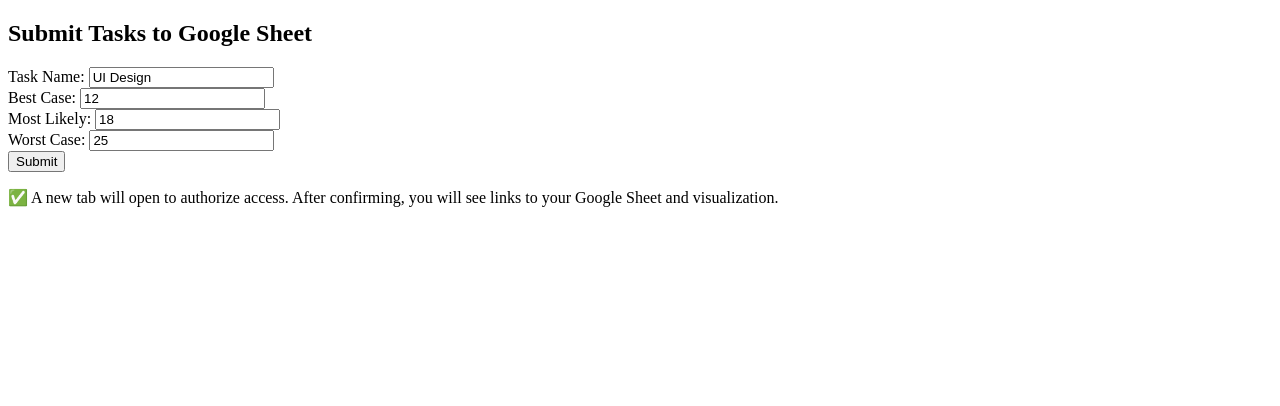
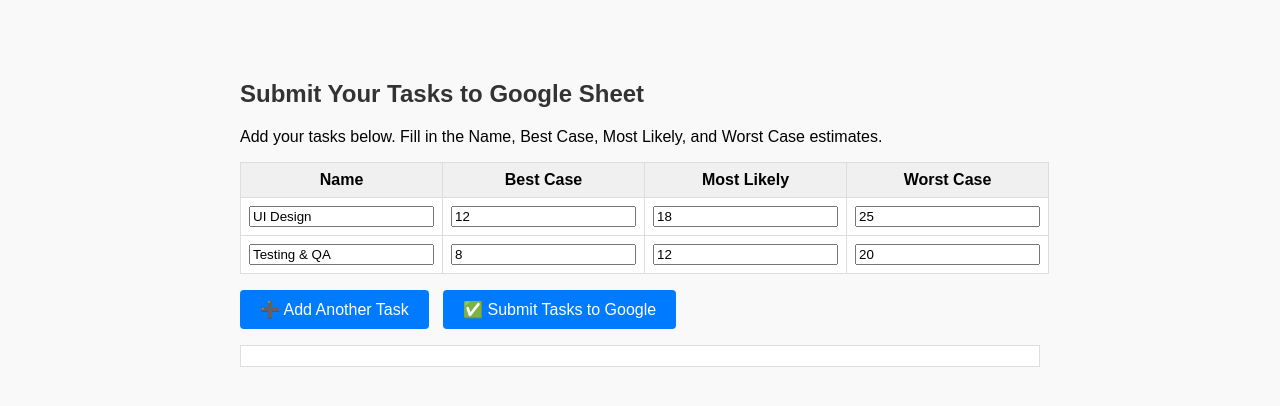
Before and after one commit to abeljstephen/pmc-submission, a plain HTML site: page index.html in a window 1280 px wide. Drawn offline with Linux system fonts and the light colour scheme.

Commit message:
Switch to pure HTML form submission for Google OAuth

```diff
--- a/index.html
+++ b/index.html
@@ -1,24 +1,143 @@
 <!DOCTYPE html>
 <html lang="en">
+<head>
+  <meta charset="UTF-8" />
+  <title>PMC Estimate Submission</title>
+  <style>
+    body {
+      font-family: Arial, sans-serif;
+      max-width: 800px;
+      margin: 40px auto;
+      padding: 20px;
+      background: #f9f9f9;
+    }
+    h2 {
+      color: #333;
+    }
+    table {
+      border-collapse: collapse;
+      width: 100%;
+      margin-bottom: 1em;
+      background: #fff;
+    }
+    th, td {
+      border: 1px solid #ddd;
+      padding: 8px;
+    }
+    th {
+      background: #f0f0f0;
+    }
+    button {
+      padding: 10px 20px;
+      font-size: 16px;
+      cursor: pointer;
+      margin-right: 10px;
+      background: #007bff;
+      color: white;
+      border: none;
+      border-radius: 4px;
+    }
+    #output {
+      margin-top: 1em;
+      padding: 10px;
+      background: #fff;
+      border: 1px solid #ddd;
+    }
+  </style>
+</head>
 <body>
-  <h2>Submit Tasks to Google Sheet</h2>
-  <form method="POST"
-        action="https://script.google.com/macros/s/AKfycbwcpoFjhgVr7kEKi7kdwCIzR_hSOcLetF1jqh8xbaBE7WpFQyv5b1xWi9L4JdcPPHd7/exec"
-        target="_blank">
-    <label>Task Name:
-      <input name="tasks[0][taskName]" value="UI Design">
-    </label><br>
-    <label>Best Case:
-      <input name="tasks[0][bestCase]" value="12">
-    </label><br>
-    <label>Most Likely:
-      <input name="tasks[0][mostLikely]" value="18">
-    </label><br>
-    <label>Worst Case:
-      <input name="tasks[0][worstCase]" value="25">
-    </label><br>
-    <button type="submit">Submit</button>
-  </form>
-  <p>✅ A new tab will open to authorize access. After confirming, you will see links to your Google Sheet and visualization.</p>
+  <h2>Submit Your Tasks to Google Sheet</h2>
+  <p>Add your tasks below. Fill in the Name, Best Case, Most Likely, and Worst Case estimates.</p>
+
+  <table id="taskTable">
+    <thead>
+      <tr>
+        <th>Name</th>
+        <th>Best Case</th>
+        <th>Most Likely</th>
+        <th>Worst Case</th>
+      </tr>
+    </thead>
+    <tbody>
+      <tr>
+        <td><input type="text" value="UI Design" /></td>
+        <td><input type="number" value="12" /></td>
+        <td><input type="number" value="18" /></td>
+        <td><input type="number" value="25" /></td>
+      </tr>
+      <tr>
+        <td><input type="text" value="Testing & QA" /></td>
+        <td><input type="number" value="8" /></td>
+        <td><input type="number" value="12" /></td>
+        <td><input type="number" value="20" /></td>
+      </tr>
+    </tbody>
+  </table>
+
+  <button onclick="addRow()">➕ Add Another Task</button>
+  <button onclick="submitTasks()">✅ Submit Tasks to Google</button>
+
+  <div id="output"></div>
+
+  <script>
+    function addRow() {
+      const table = document.getElementById("taskTable").getElementsByTagName('tbody')[0];
+      const newRow = table.insertRow();
+      for (let i = 0; i < 4; i++) {
+        const cell = newRow.insertCell(i);
+        cell.innerHTML = '<input type="' + (i === 0 ? 'text' : 'number') + '" />';
+      }
+    }
+
+    function submitTasks() {
+      const rows = document.querySelectorAll("#taskTable tbody tr");
+      const tasks = [];
+      rows.forEach(row => {
+        const cells = row.querySelectorAll("input");
+        const name = cells[0].value.trim();
+        const best = parseFloat(cells[1].value);
+        const most = parseFloat(cells[2].value);
+        const worst = parseFloat(cells[3].value);
+        if (name && !isNaN(best) && !isNaN(most) && !isNaN(worst)) {
+          tasks.push({
+            taskName: name,
+            bestCase: best,
+            mostLikely: most,
+            worstCase: worst
+          });
+        }
+      });
+
+      if (tasks.length === 0) {
+        document.getElementById("output").textContent = "❌ Please enter at least one valid task.";
+        return;
+      }
+
+      document.getElementById("output").textContent = "Submitting...";
+
+      fetch(
+        "https://script.google.com/macros/s/AKfycbwcpoFjhgVr7kEKi7kdwCIzR_hSOcLetF1jqh8xbaBE7WpFQyv5b1xWi9L4JdcPPHd7/exec",
+        {
+          method: "POST",
+          headers: { "Content-Type": "application/json" },
+          body: JSON.stringify({ tasks })
+        }
+      )
+      .then(response => response.json())
+      .then(data => {
+        if (data.error) {
+          document.getElementById("output").textContent = "❌ " + data.error;
+        } else {
+          document.getElementById("output").innerHTML =
+            "✅ <b>Sheet Created!</b><br>" +
+            "🔗 <a href='" + data.sheetUrl + "' target='_blank'>Open Google Sheet</a><br>" +
+            "📊 <a href='" + data.webAppUrl + "' target='_blank'>Open Plot Viewer</a>";
+        }
+      })
+      .catch(err => {
+        document.getElementById("output").textContent = "❌ " + err.message;
+      });
+    }
+  </script>
 </body>
 </html>
```
